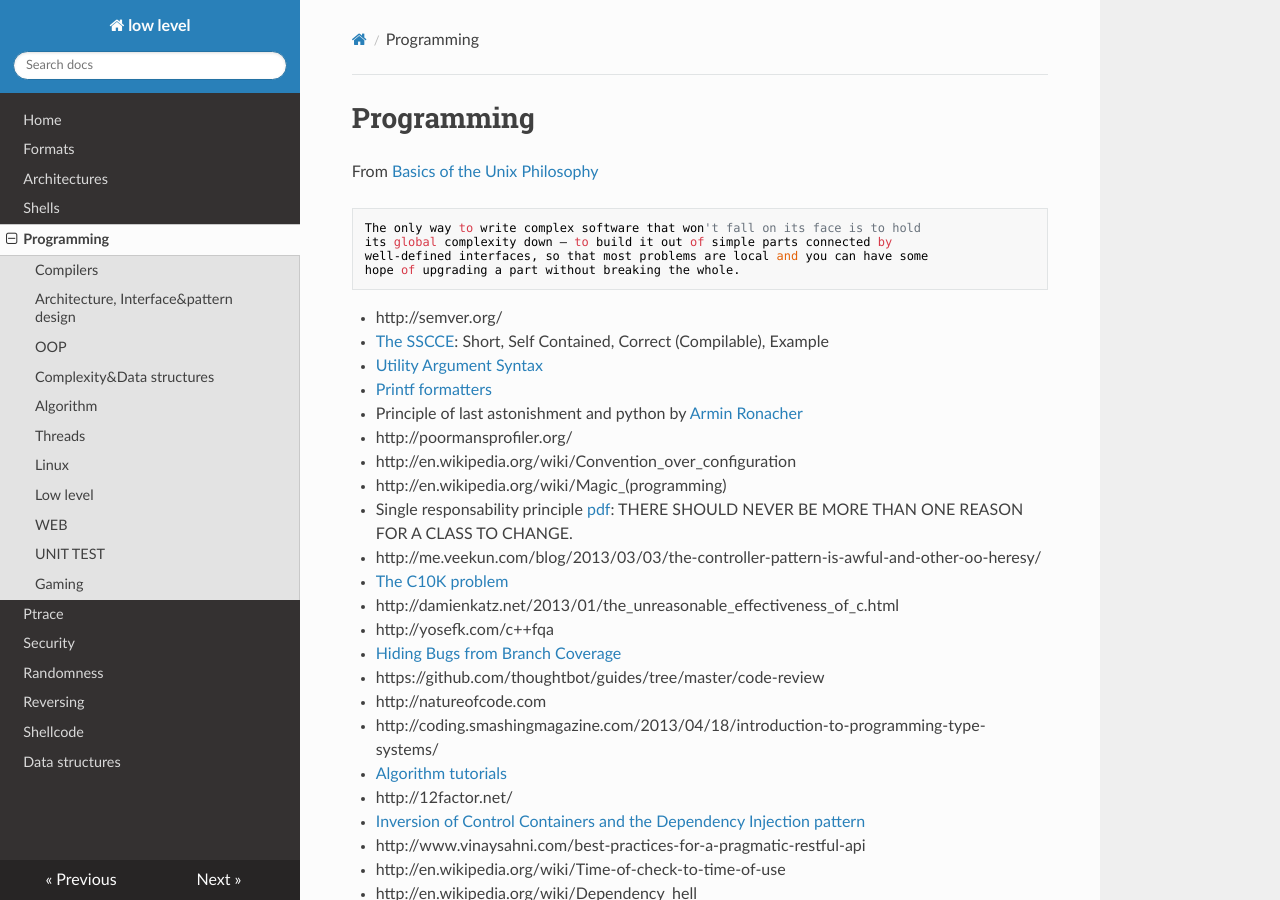
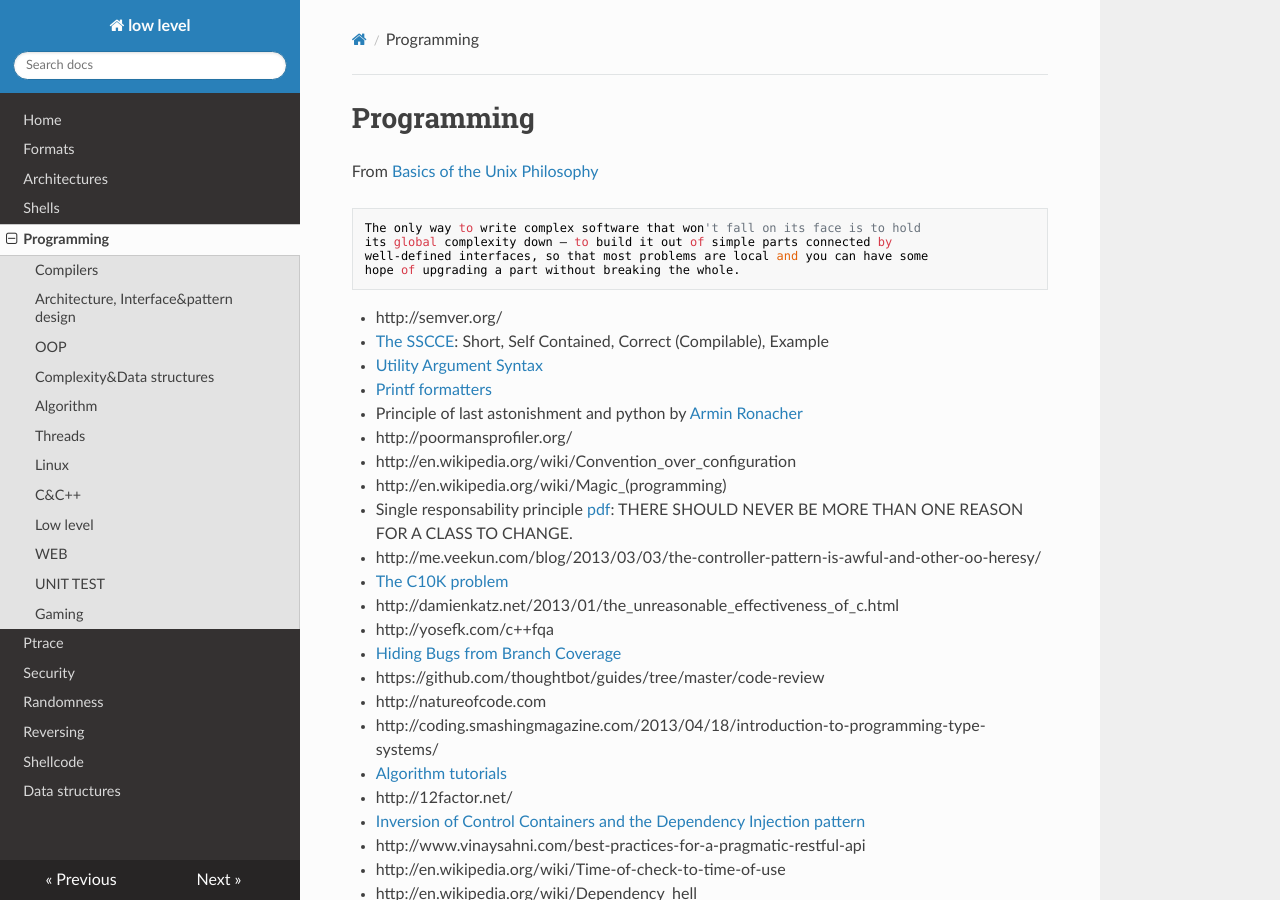
Before and after one commit to gipi/low-level, an MkDocs documentation site: the page built from docs/programming.md, in a window 1280 px wide and 900 px high. Built offline with MkDocs 1.6.1, drawn with Linux system fonts in a browser that asks for light colours; nearby versions of some CDN libraries; old or Windows-style settings are respelled for this version of MkDocs.

```diff
--- a/docs/programming.md
+++ b/docs/programming.md
@@ -92,9 +92,8 @@ Linux
 -----
 
  - [Ptrace](http://mikecvet.wordpress.com/2010/08/14/ptrace-tutorial/)
- -
-C&C++
------
+
+## C&C++
 
  - [How to C 2016](https://matt.sh/howto-c)
  - [negating an unsigned number is well defined in C.](http://stackoverflow.com/questions/1269019/what-should-happen-to-the-negation-of-a-size-t-i-e-sizeofstruct-foo/1269049#1269049)
```
